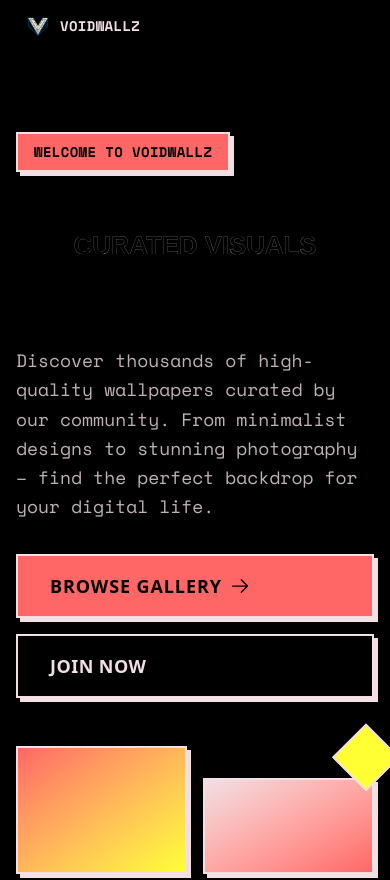
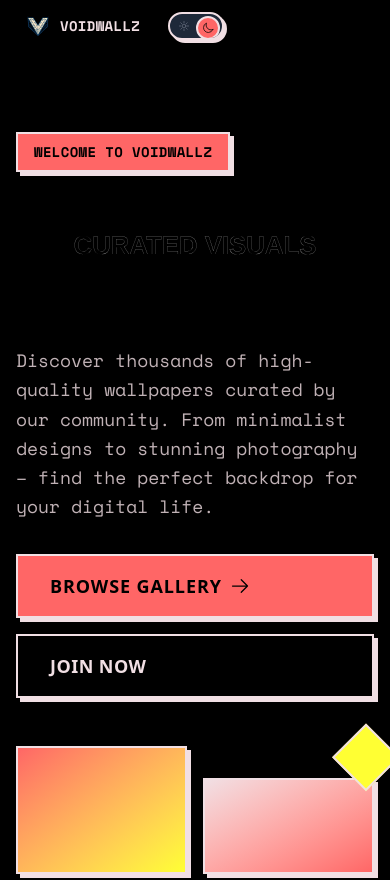
Before and after one commit to ZackFoster5/Voidwallz, a Next.js app: page / in a window 390 px wide. Shown: the top 880 px of the page. Built offline with nearby package versions, Linux system fonts and the light colour scheme.

Commit message:
feat(header): show ThemeToggle in mobile header and menu so phones can switch theme

```diff
--- a/src/components/header.tsx
+++ b/src/components/header.tsx
@@ -45,7 +45,11 @@ export function Header() {
       {/* Mobile */}
       <MobileNav>
         <MobileNavHeader>
-          <NavbarLogo />
+          <div className="flex items-center gap-3">
+            <NavbarLogo />
+            {/* Mobile theme toggle */}
+            <ThemeToggle />
+          </div>
           <MobileNavToggle
             isOpen={isMobileMenuOpen}
             onClick={() => setIsMobileMenuOpen(!isMobileMenuOpen)}
@@ -55,6 +59,10 @@ export function Header() {
           isOpen={isMobileMenuOpen}
           onClose={() => setIsMobileMenuOpen(false)}
         >
+          {/* Show theme toggle inside menu as well for easy access */}
+          <div className="py-2">
+            <ThemeToggle className="mx-auto" />
+          </div>
           {navItems.map((item) => (
             <Link
               key={item.name}
```
